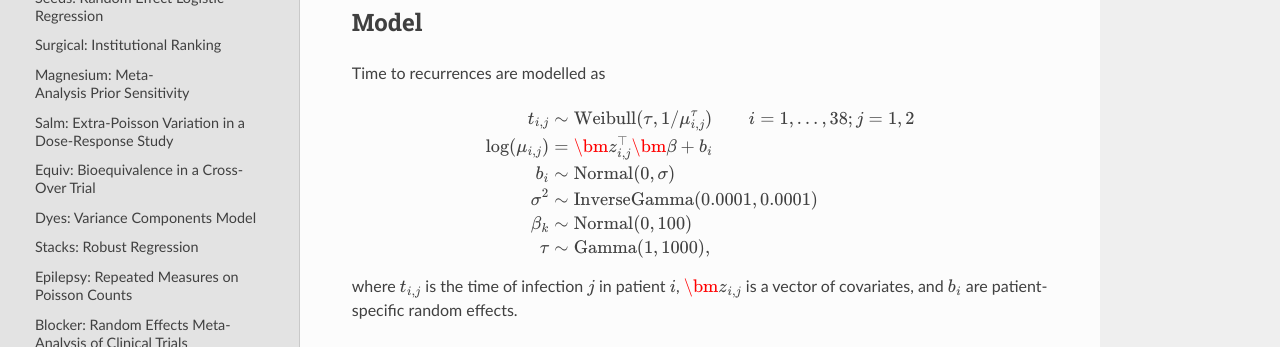
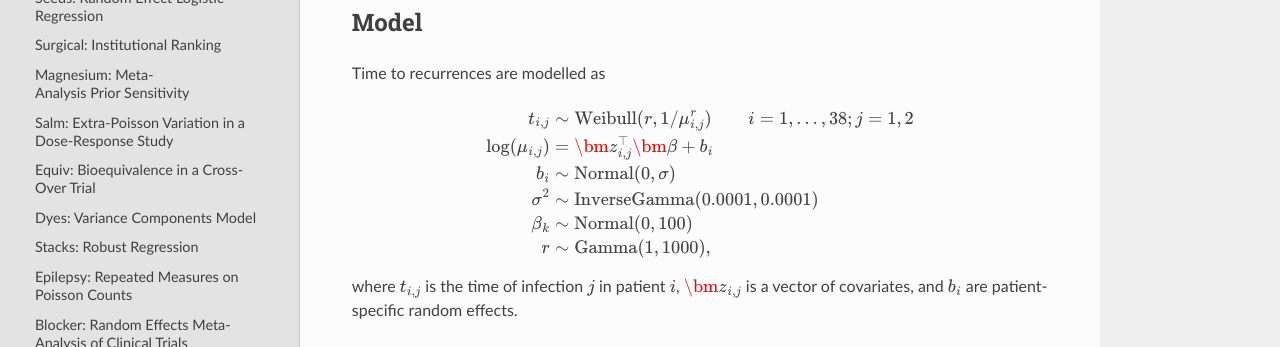
Before and after one commit to brian-j-smith/Mamba.jl, a Sphinx documentation site: the page built from doc/examples/kidney.rst, in a window 1280 px wide and 1067 px high. Shown: the part 252-599 px from the top of the window. Built offline with Sphinx 7.4.7 and the Read the Docs theme 2.0.0, drawn with Linux system fonts in a browser that asks for light colours; formulas are drawn with MathJax 3; cross-references to code outside the pages are shown as plain code.

Commit message:
Variables renamed for consistency with OpenBUGS.

```diff
--- a/doc/examples/kidney.rst
+++ b/doc/examples/kidney.rst
@@ -14,12 +14,12 @@ Time to recurrences are modelled as
 
 .. math::
 
-	t_{i,j} &\sim \text{Weibull}(\tau, 1 / \mu_{i,j}^\tau) \quad\quad i=1,\ldots,38; j=1,2 \\
+	t_{i,j} &\sim \text{Weibull}(r, 1 / \mu_{i,j}^r) \quad\quad i=1,\ldots,38; j=1,2 \\
 	\log(\mu_{i,j}) &= \bm{z}_{i,j}^\top \bm{\beta} + b_i \\
 	b_i &\sim \text{Normal}(0, \sigma) \\
 	\sigma^2 &\sim \text{InverseGamma}(0.0001, 0.0001) \\
 	\beta_k &\sim \text{Normal}(0, 100) \\
-	\tau &\sim \text{Gamma}(1, 1000),
+	r &\sim \text{Gamma}(1, 1000),
 
 where :math:`t_{i,j}` is the time of infection :math:`j` in patient :math:`i`, :math:`\bm{z}_{i,j}` is a vector of covariates, and :math:`b_i` are patient-specific random effects.
 
--- a/doc/examples/mice.rst
+++ b/doc/examples/mice.rst
@@ -14,10 +14,10 @@ Time to events are modelled as
 
 .. math::
 
-	t_i &\sim \text{Weibull}(\tau, 1 / \mu_i^\tau) \quad\quad i=1,\ldots,20 \\
+	t_i &\sim \text{Weibull}(r, 1 / \mu_i^r) \quad\quad i=1,\ldots,20 \\
 	\log(\mu_i) &= \bm{z}_i^\top \bm{\beta} \\
 	\beta_k &\sim \text{Normal}(0, 10) \\
-	\tau &\sim \text{Exponential}(1000),
+	r &\sim \text{Exponential}(1000),
 
 where :math:`t_i` is the time of death for mouse :math:`i`, and :math:`\bm{z}_i` is a vector of covariates.
 
```
Also changed, not shown: 2 other files.
